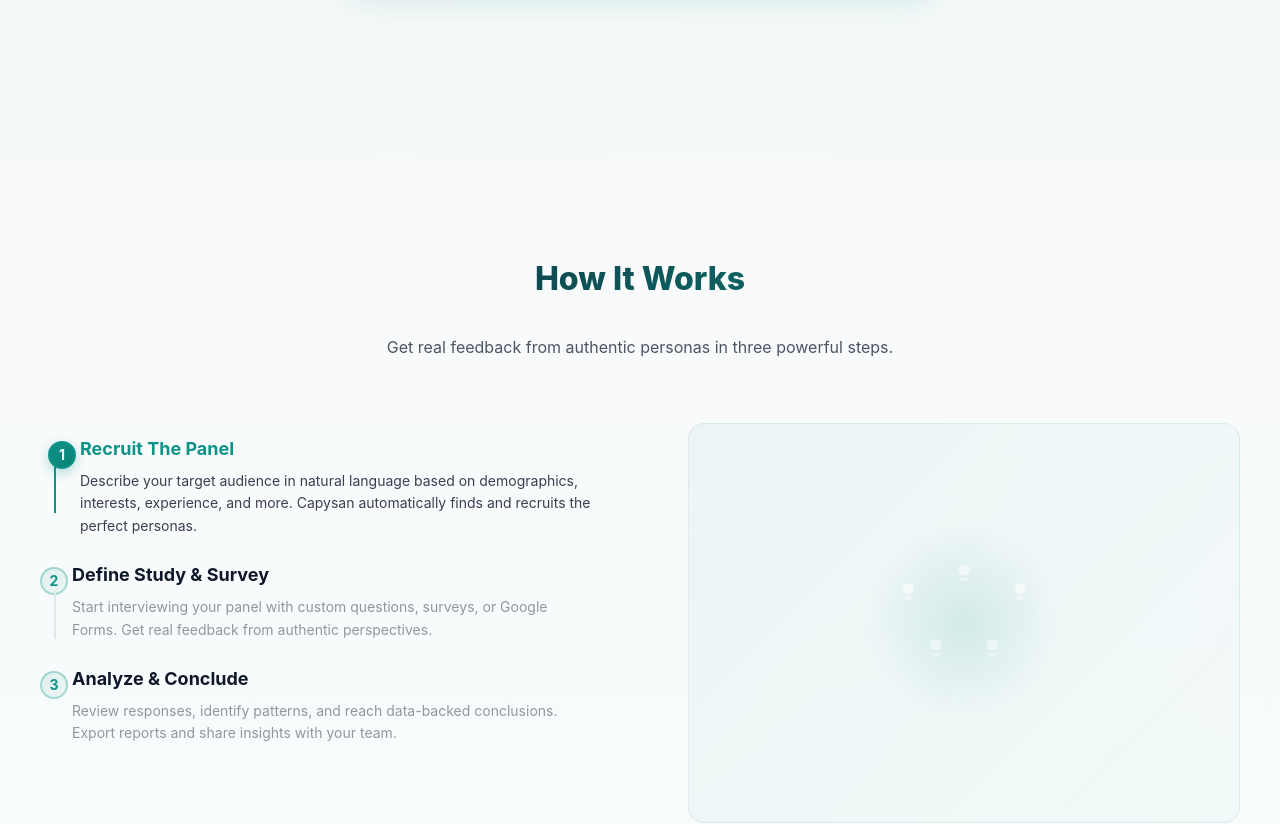
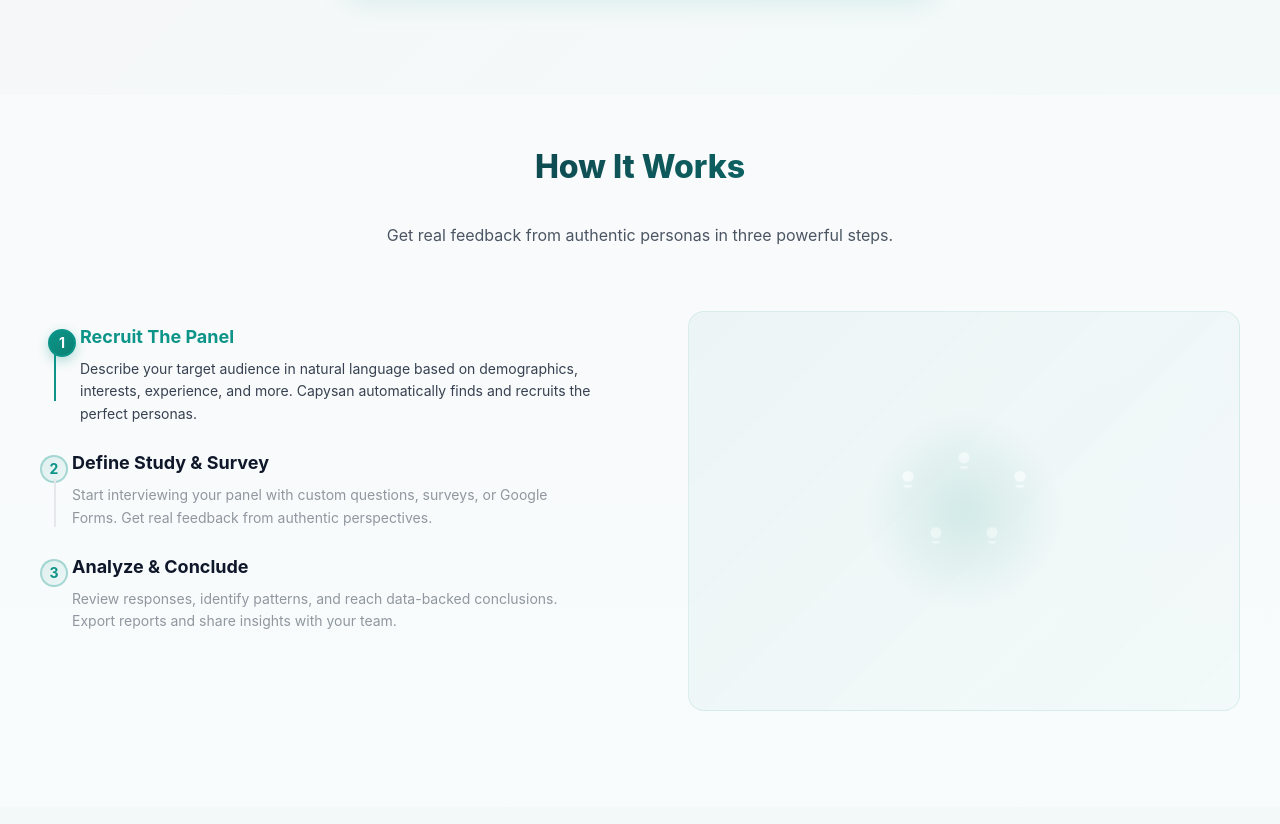
Before and after one commit to fwanggg/capy-world-frontend, a Next.js app: page / in a window 1280 px wide. Shown: the part 633-1457 px from the top of the page. Built offline with nearby package versions, Linux system fonts and the light colour scheme; no server answers.

Commit message:
refactor: Reduce spacing between ChatDemo and HowItWorks sections
- Removed extra spacer div after ChatDemo (marginTop: var(--space-3xl))
- Reduced HowItWorks top padding from var(--space-4xl) to var(--space-2xl)
- Sections now flow more tightly together for better visual continuity

```diff
--- a/src/app/page.tsx
+++ b/src/app/page.tsx
@@ -116,8 +116,6 @@ export default function Home() {
           <div className="hero-cta">
             <ChatDemo />
           </div>
-
-          <div style={{ marginTop: "var(--space-3xl)" }} />
         </div>
       </section>
 
--- a/src/components/HowItWorks.tsx
+++ b/src/components/HowItWorks.tsx
@@ -35,7 +35,7 @@ export function HowItWorks() {
   return (
     <section
       style={{
-        padding: "var(--space-4xl) var(--space-xl)",
+        padding: "var(--space-2xl) var(--space-xl) var(--space-4xl)",
         background: "linear-gradient(180deg, var(--color-gray-50) 0%, rgba(13, 148, 136, 0.03) 100%)",
       }}
     >
```
